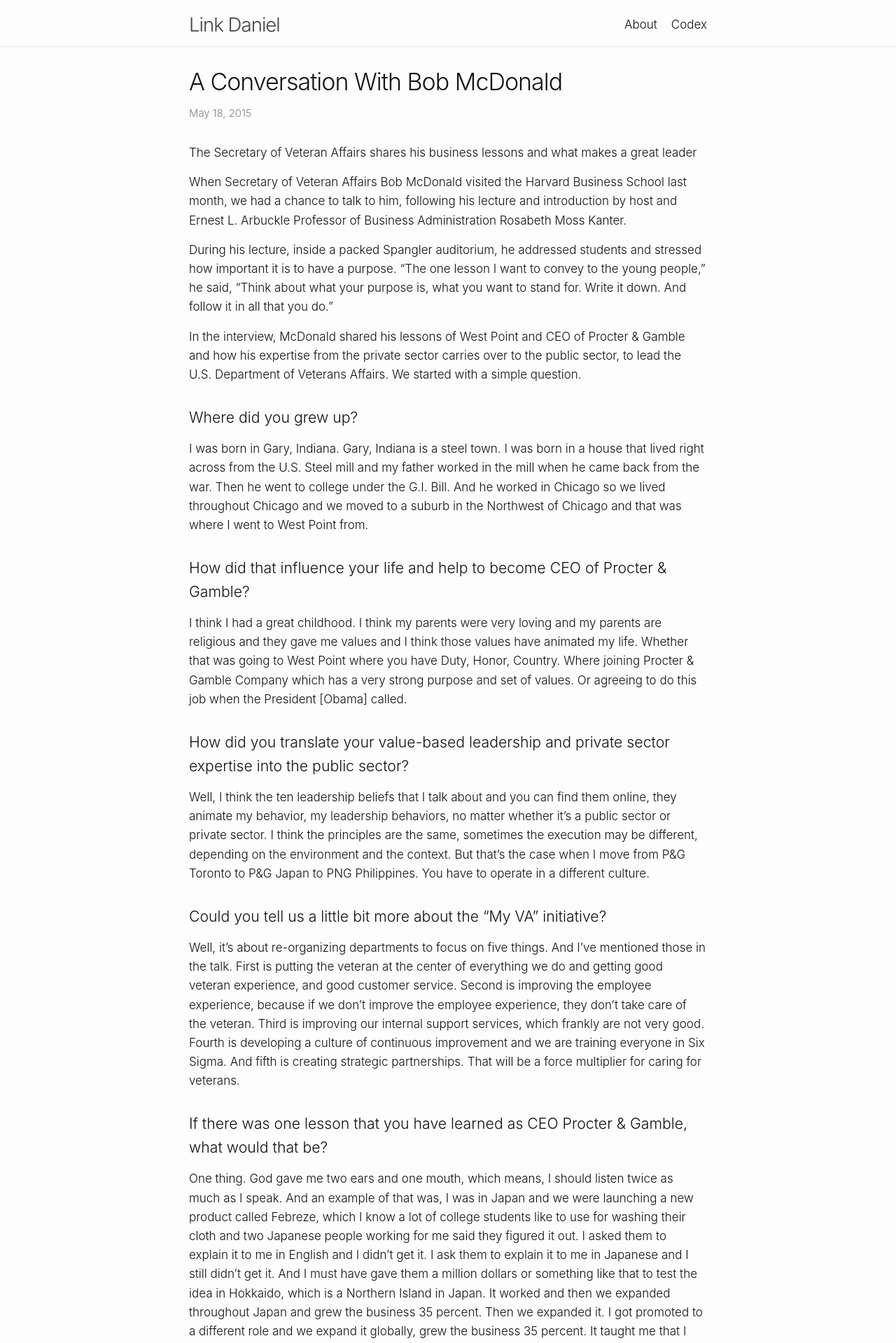
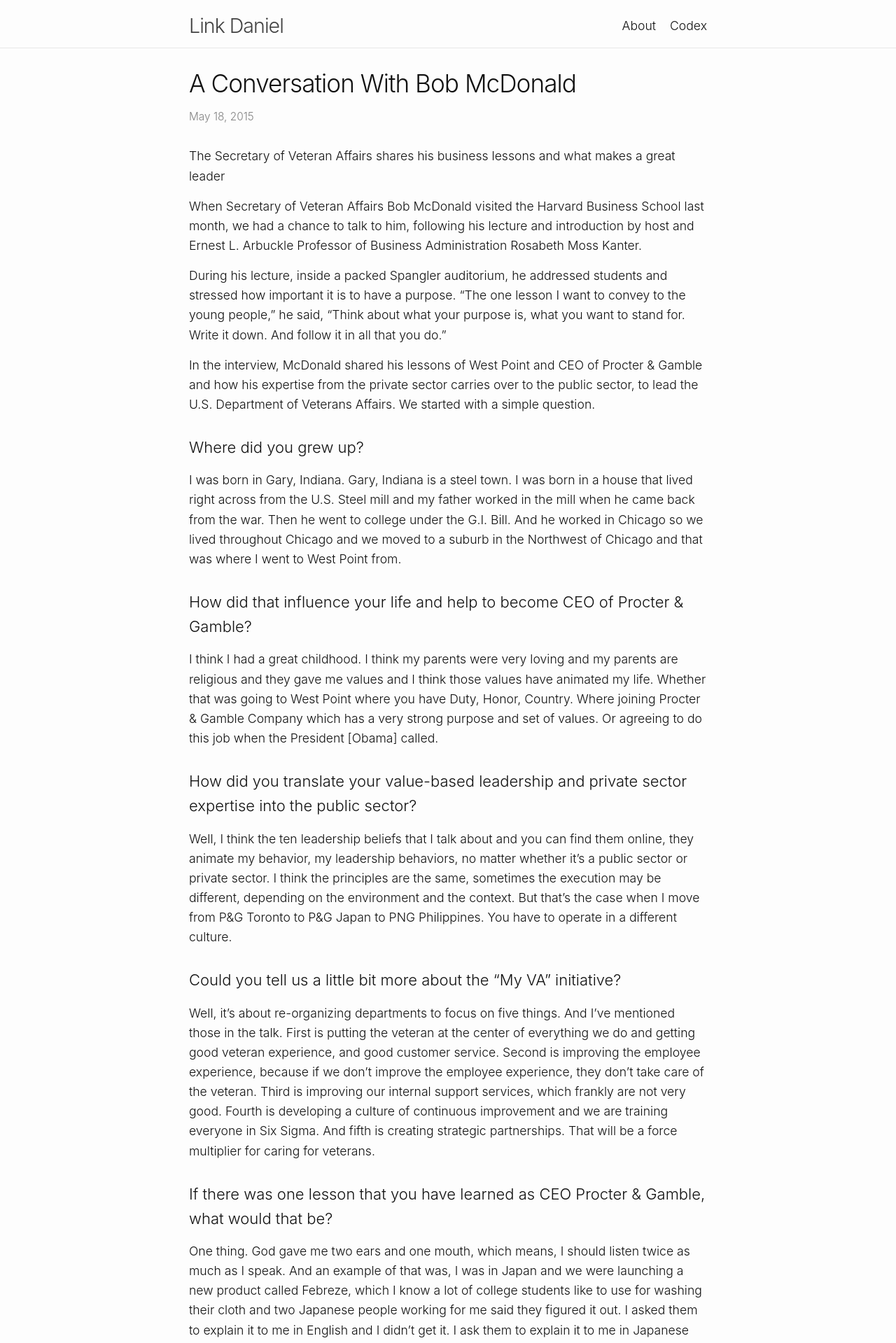
Before and after one commit to link-daniel/link.github.io, a Jekyll site: the page built from bobmcdonald.md, in a window 1280 px wide. Shown: the top 1919 px of the page at 70% size. Built offline with Jekyll 4.4.1, drawn with Linux system fonts in a browser that asks for light colours.

Commit message:
Update initialize.scss

```diff
--- a/_sass/minima/initialize.scss
+++ b/_sass/minima/initialize.scss
@@ -4,8 +4,8 @@
 
 $base-font-family: -apple-system, system-ui, BlinkMacSystemFont, "Segoe UI", "Segoe UI Symbol", "Segoe UI Emoji", "Apple Color Emoji", Roboto, Helvetica, Arial, sans-serif !default;
 $code-font-family: "Menlo", "Inconsolata", "Consolas", "Roboto Mono", "Ubuntu Mono", "Liberation Mono", "Courier New", monospace;
-$base-font-size:   17px !default;
-$base-font-weight: 360 !default;
+$base-font-size:   17.6px !default;
+$base-font-weight: 330 !default;
 $small-font-size:  $base-font-size * 0.875 !default;
 $base-line-height: 1.6 !default;
 
```
